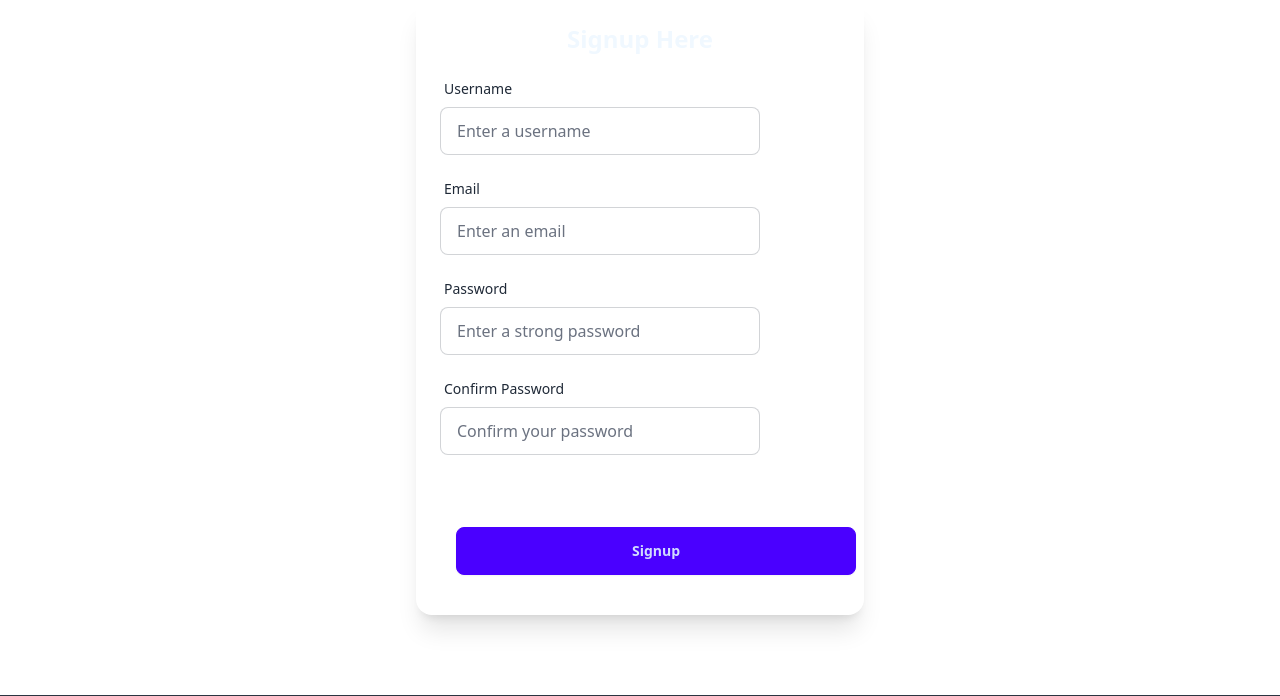
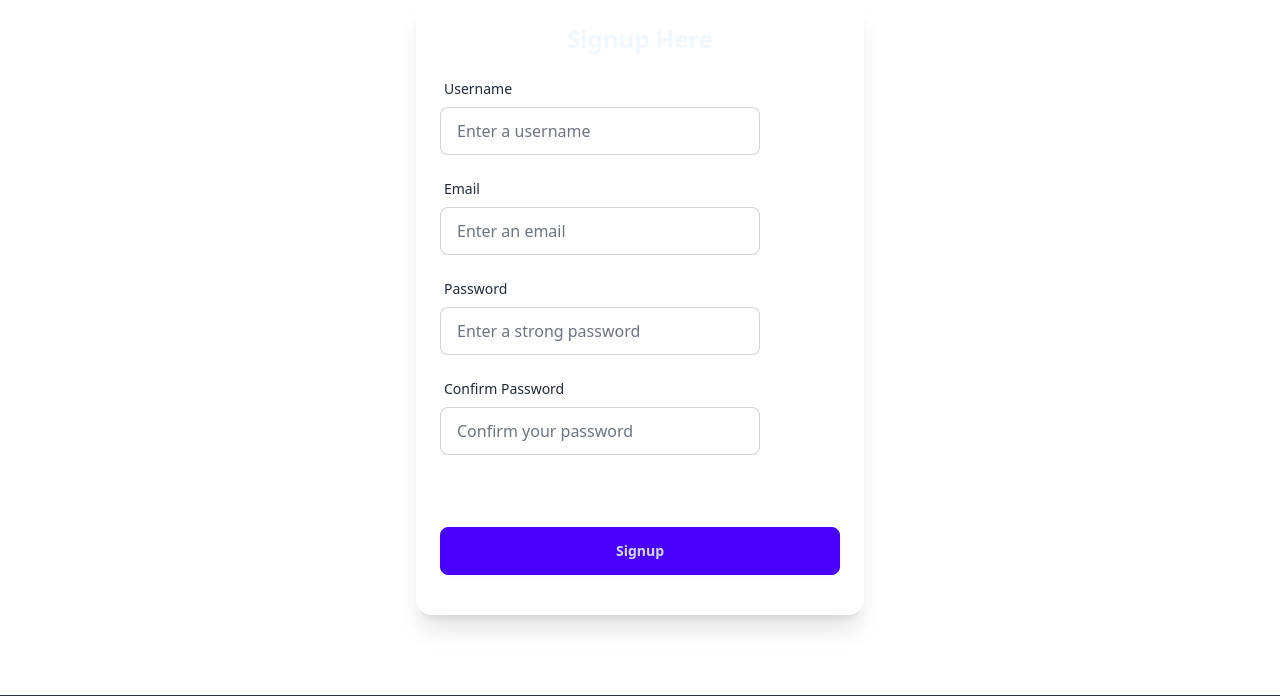
Before and after one commit to punitsinha23/sellit, a Django app: page /user/signup/ in a window 1280 px wide. Shown: the part 92-788 px from the top of the page. Run offline with Django 5.2, Linux system fonts and the light colour scheme; some libraries are stand-ins or nearby versions.

Commit message:
Edited button

```diff
--- a/user_app/templates/user_app/signup.html
+++ b/user_app/templates/user_app/signup.html
@@ -48,7 +48,7 @@
                 </div>
 
                 <div class="mb-4 mt-9 flex">
-                    <button type="submit" class="btn btn-primary w-full max-w-90 ml-4 mt-9">Signup</button>
+                    <button type="submit" class="btn btn-primary w-full max-w-90 mt-9">Signup</button>
                 </div>
             </form>
         </div>
```
